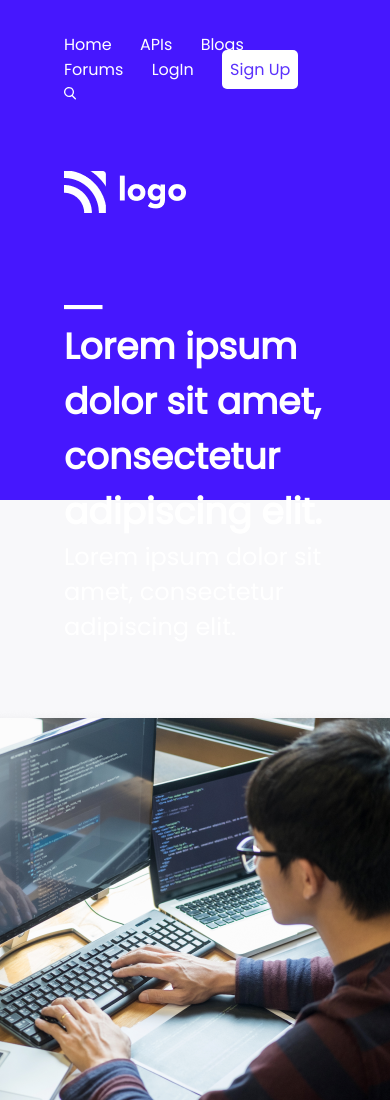
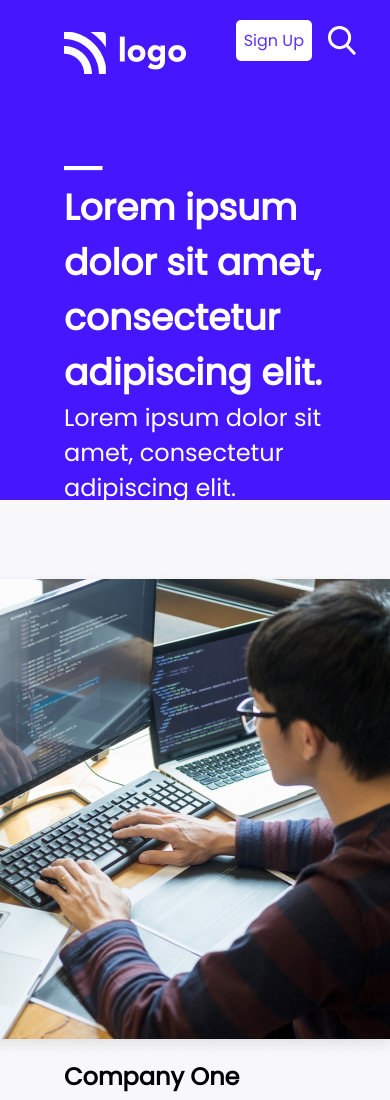
Before and after one commit to Saurabh-Singh-Negi/Project-09-Developer-Landing-Page, a plain HTML site: page index.html in a window 390 px wide. Shown: the top 1100 px of the page. Drawn offline with Linux system fonts and the light colour scheme.

Commit message:
navbar made responsive

```diff
--- a/index.html
+++ b/index.html
@@ -11,18 +11,26 @@
     <!-- Header Starts -->
     <header>
       <!-- Navigation Bar Starts -->
+      <div class="navbar">
+        <!-- LOGO -->
+        <div>
+          <img class="logo" src="./images/Logo.png" />
+        </div>
+
         <nav>
           <!-- Navigation items Starts -->
+          <div class="nav-items">
             <a class="nav-item">Home</a>
             <a class="nav-item">APIs</a>
             <a class="nav-item">Blogs</a>
             <a class="nav-item">Forums</a>
             <a class="nav-item">LogIn</a>
+          </div>
           <a class="nav-item-active">Sign Up</a>
           <svg
-          class="nav-item"
-          width="13"
-          height="13"
+            class="nav-item nav-icon"
+            width="30"
+            height="30"
             viewBox="0 0 13 13"
             fill="none"
             xmlns="http://www.w3.org/2000/svg"
@@ -36,11 +44,8 @@
           </svg>
         </nav>
 
-      <!-- LOGO -->
-      <div>
-        <img class="logo" src="./images/Logo.png" />
+
     </div>
-
       <!-- Text -->
       <div class="header-text">
         <img src="./images/Rectangle_12.png" />
--- a/style.css
+++ b/style.css
@@ -9,7 +9,6 @@
 }
 
 body {
-  width: 100%;
   background-color: #f8f8fa;
 }
 
@@ -19,16 +18,24 @@ header {
   color: #fff;
 }
 
-nav {
-  float: right;
-  color: #fff;
-  margin: 2rem 4rem;
+
+.navbar {
+  display: flex;
+  justify-content: space-between;
+  align-items: center;
 }
 
-.nav-item {
-  margin-right: 1.5rem;
-  cursor: pointer;
+nav {
+  display: flex;
+  padding-right: 2rem;
+  align-items: center;
 }
+
+.nav-items {
+  display: flex;
+  gap: 2rem;
+}
+
 
 .nav-item-active {
   background-color: #fff;
@@ -37,6 +44,7 @@ nav {
   padding: 0.5rem;
   margin-right: 1rem;
   cursor: pointer;
+  margin-left: 1rem;
 }
 
 .logo {
@@ -262,3 +270,18 @@ nav {
   gap: 15px;
   margin-top: 2rem;
 }
+
+
+@media screen and (max-width: 1024px)  {
+  .nav-items {
+    display: none;
+  }
+
+
+}
+/*
+@media screen and (max-width:1024px){
+  .nav-items {
+    display: none;
+  }
+} */
```
Lines whose indentation alone changed are shown as unchanged.
